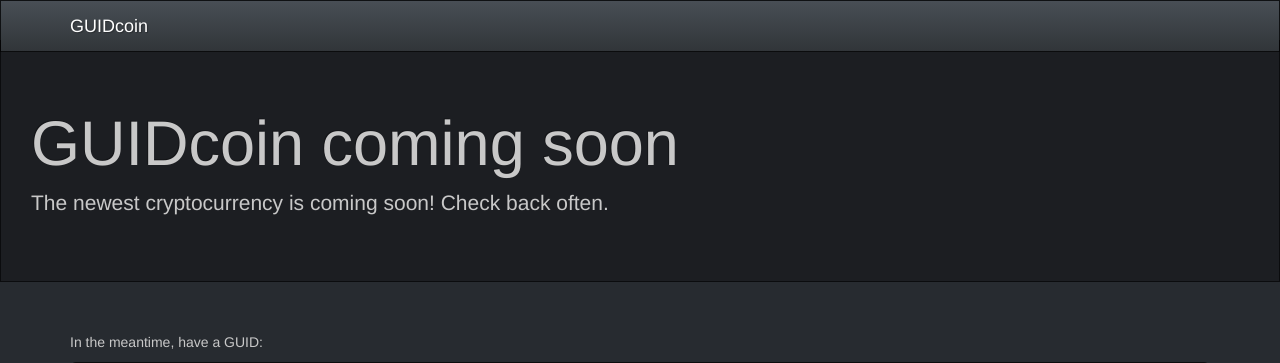
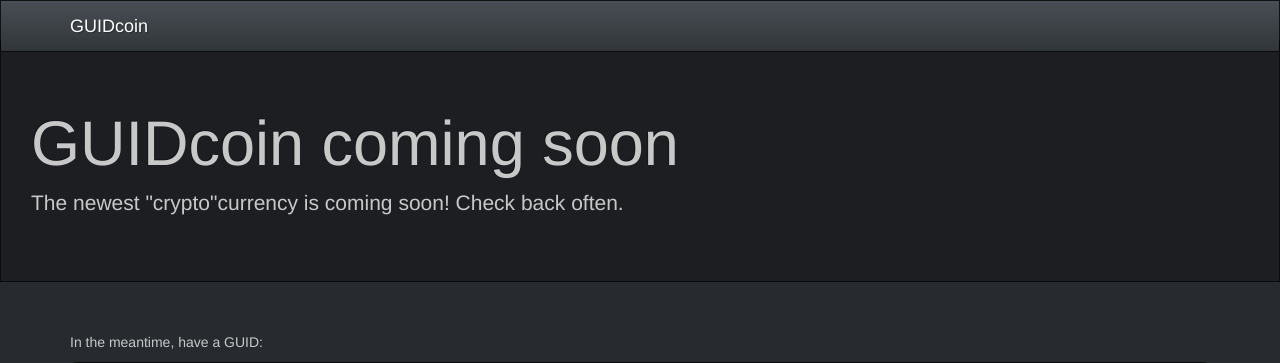
Before and after one commit to kbarnes3/guidcoin, a Django app: template web/common/templates/common/hello_world.html in a window 1280 px wide. Shown: the top 363 px of the page. Run offline with Django 3.2, Linux system fonts and the light colour scheme; the template is opened without the code that fills it, so the values that code supplies are empty; some libraries are stand-ins or nearby versions.

Commit message:
"crypto"currency

```diff
--- a/web/common/templates/common/hello_world.html
+++ b/web/common/templates/common/hello_world.html
@@ -3,7 +3,7 @@
 {%  block fullwidth %}
     <div class="jumbotron">
         <h1>GUIDcoin coming soon</h1>
-        <p>The newest cryptocurrency is coming soon! Check back often.</p>
+        <p>The newest "crypto"currency is coming soon! Check back often.</p>
     </div>
 {% endblock %}
 {% block content %}
```
